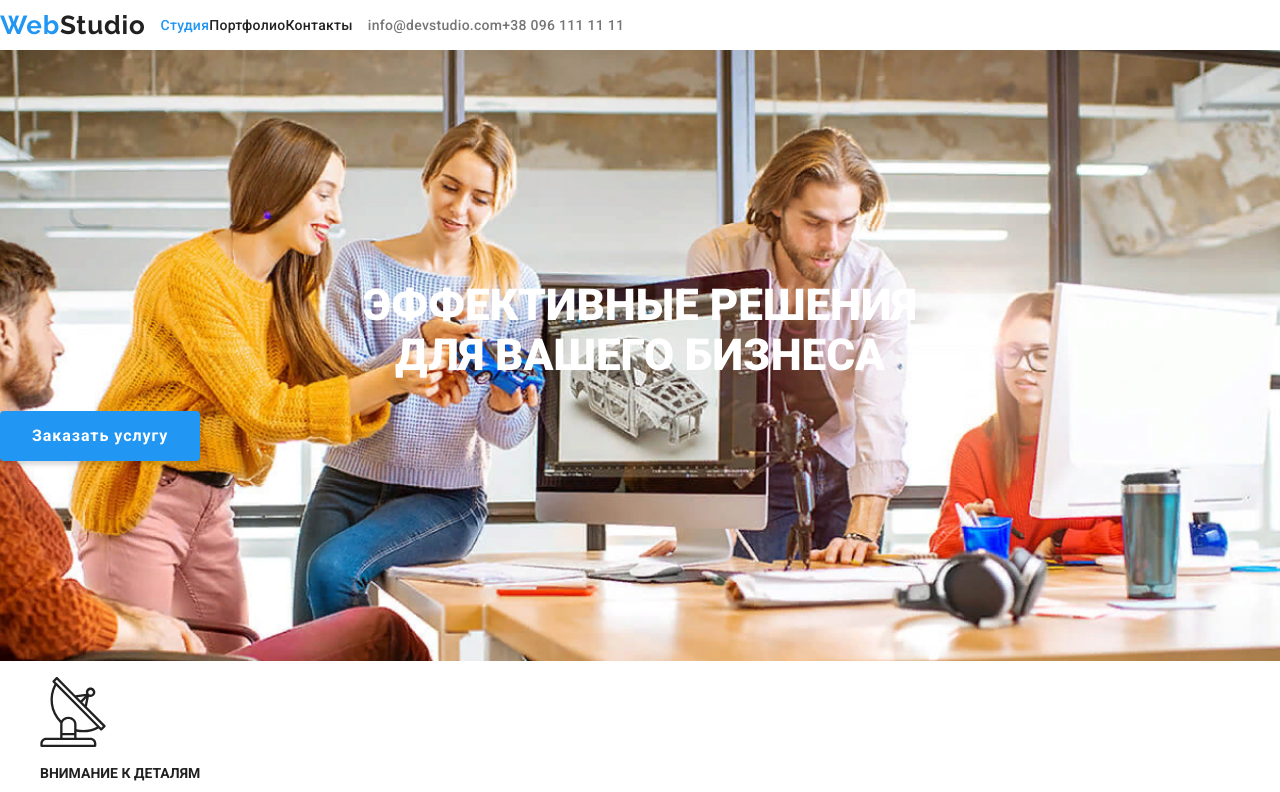
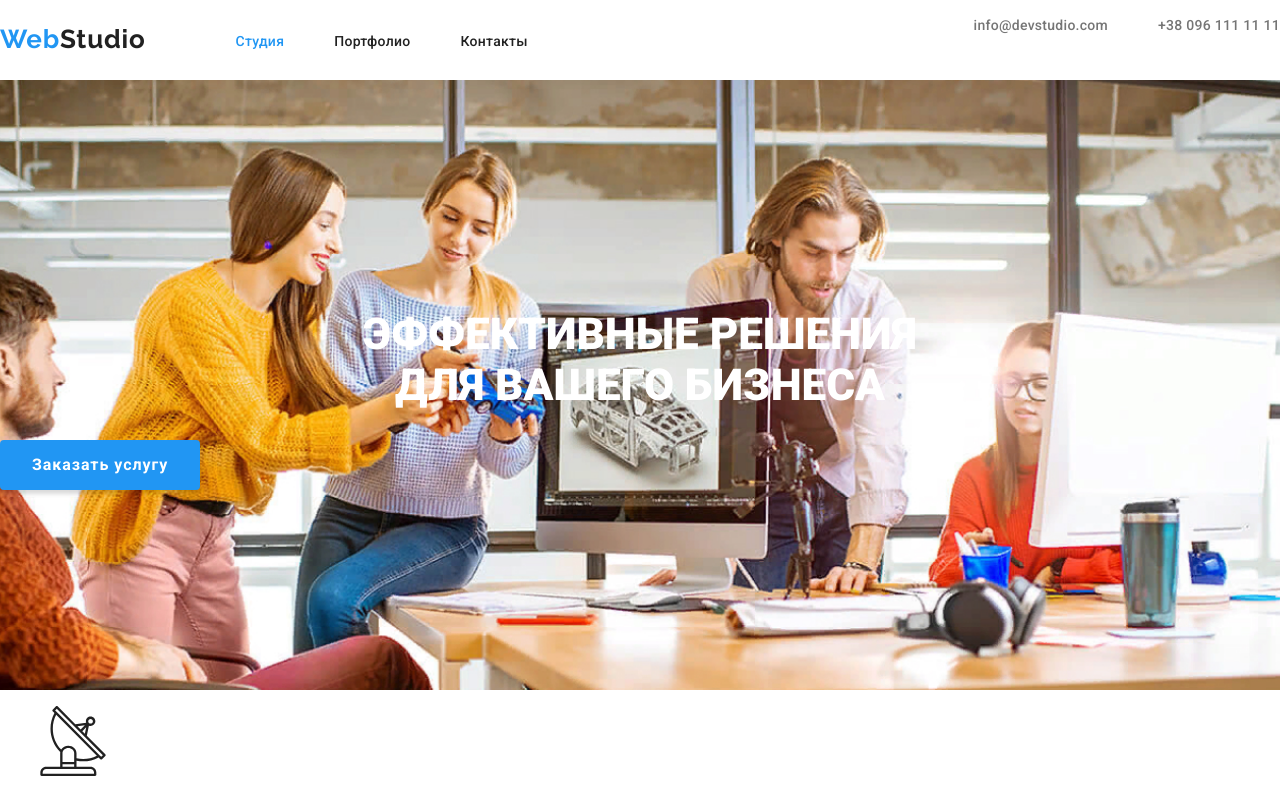
Before and after one commit to Max-GO-IT/3-2020, a plain HTML site: page index.html in a window 1280 px wide. Shown: the top 792 px of the page. Drawn offline with Linux system fonts and the light colour scheme.

Commit message:
hrenova hren

```diff
--- a/css/style.css
+++ b/css/style.css
@@ -19,9 +19,22 @@ img {
   height: auto;
 }
 /*ШАПКА САЙТА*/
+.header {
+  max-width;
+  height: 80px;
+  display:flex;
+  justify-content: space-between;
+}
 .header-container {
-  display: flex;
-  align-items: center;
+  display:flex;
+}
+.studio-portfolio-contacts {
+  display:flex;
+  margin-top:32px;
+  margin-bottom:32px;
+}
+.nav-items {
+  margin-left:50px;
 }
 .logo-prefix {
   color: #2196f3;
@@ -35,16 +48,8 @@ img {
   letter-spacing: 0.03em;
   text-decoration: none;
   display: flex;
-}
-.nav {
-  display: flex;
-  padding-left: 0;
-  max-width: 1200px;
-  padding-right: 15px;
-  padding-left: 15px;
-  margin-right: auto;
-  margin-left: auto;
-  align-items: center;
+  padding-top:24px;
+  padding-bottom:25px;
 }
 
 .nav-link {
@@ -65,10 +70,6 @@ img {
 .nav-link-active {
   color: #2196f3;
 }
-.address-container {
-  display: flex;
-  padding-left: 0;
-}
 
 .header-address {
   font-style: normal;
@@ -83,6 +84,13 @@ img {
 .header-address:focus {
   color: #2196f3;
 }
+.address-list {
+  display:flex;
+}
+.address-item {
+  margin-left:50px;
+}
+
 
 /*HERO СЕКЦИЯ*/
 
--- a/index.html
+++ b/index.html
@@ -14,23 +14,21 @@
 
   <body>
     <!--ШАПКА САЙТА-->
-    <header>
+    <header class="header">
       <div class="header-container">
         <a class="logo" href="./index.html"
           ><span class="logo-prefix">Web</span> Studio</a
         >
-        <div>
+
         <nav>
-            <ul class="nav">
-              <li>
-                <a class="nav-link nav-link-active" href="./index.html"
-                  >Студия</a
-                >
+          <ul class="studio-portfolio-contacts">
+            <li class="nav-items">
+              <a class="nav-link nav-link-active" href="./index.html">Студия</a>
             </li>
-              <li>
+            <li class="nav-items">
               <a class="nav-link" href="./portfolio.html">Портфолио</a>
             </li>
-              <li>
+            <li class="nav-items">
               <a class="nav-link" href="#">Контакты</a>
             </li>
           </ul>
@@ -38,20 +36,19 @@
       </div>
       <div>
         <address>
-            <ul class="address-container">
+          <ul class="address-list">
             <li>
               <a class="header-address" href="mailto:info@devstudio.com"
                 >info@devstudio.com</a
               >
             </li>
-              <li>
+            <li class="address-item">
               <a class="header-address" href="tel:+380961111111">
                 +38 096 111 11 11</a
               >
             </li>
           </ul>
         </address>
-        </div>
       </div>
     </header>
     <main>
```
Also changed, not shown: 1 other file. Lines whose indentation alone changed are shown as unchanged.
